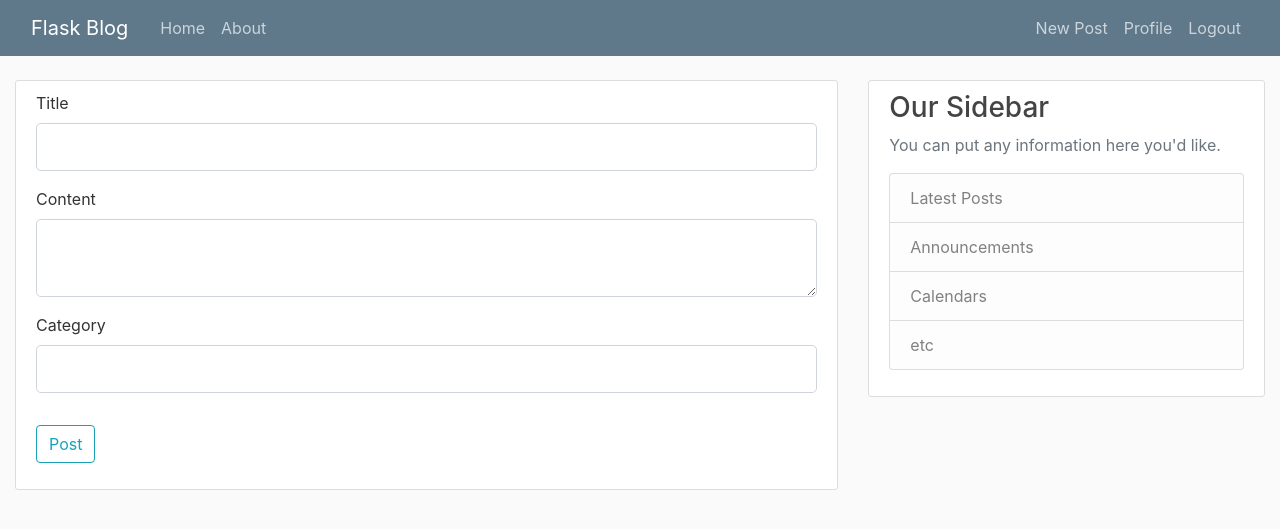
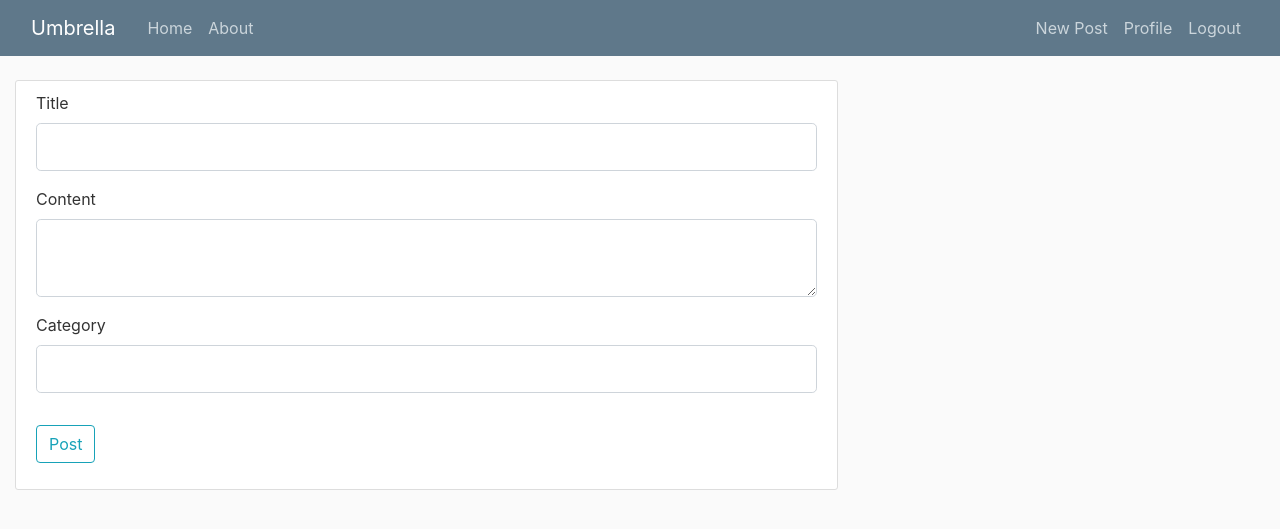
Before and after one commit to gh-lutheravery/umbrella, a Flask app: page /create-post in a window 1280 px wide. Shown: the top 529 px of the page. Run offline with Flask 3, Linux system fonts and the light colour scheme; the visitor is signed in with stand-in values (Sample User, id 1); some libraries are stand-ins or nearby versions.

Commit message:
format layout

```diff
--- a/umbrella/templates/layout.html
+++ b/umbrella/templates/layout.html
@@ -20,7 +20,7 @@
     <header class="site-header">
       <nav class="navbar navbar-expand-md navbar-dark bg-steel fixed-top">
         <div class="container">
-          <a class="navbar-brand mr-4" href="/">Flask Blog</a>
+          <a class="navbar-brand mr-4" href="/">Umbrella</a>
           <button class="navbar-toggler" type="button" data-toggle="collapse" data-target="#navbarToggle" aria-controls="navbarToggle" aria-expanded="false" aria-label="Toggle navigation">
             <span class="navbar-toggler-icon"></span>
           </button>
@@ -29,7 +29,7 @@
               <a class="nav-item nav-link" href="{{ url_for('main.home') }}">Home</a>
               <a class="nav-item nav-link" href="{{ url_for('main.about') }}">About</a>
             </div>
-            <!-- Navbar Right Side -->
+            <!-- Right Side -->
             <div class="navbar-nav">
               {% if current_user.is_authenticated %}
                 <a class="nav-item nav-link" href="{{ url_for('posts.create_post') }}">New Post</a>
@@ -44,6 +44,7 @@
         </div>
       </nav>
     </header>
+
     <main role="main" class="container">
       <div class="row">
         <div class="col-md-8">
@@ -58,25 +59,11 @@
           {% endwith %}
           {% block content %}{% endblock %}
         </div>
-        <div class="col-md-4">
-          <div class="content-section">
-            <h3>Our Sidebar</h3>
-            <p class='text-muted'>You can put any information here you'd like.
-              <ul class="list-group">
-                <li class="list-group-item list-group-item-light">Latest Posts</li>
-                <li class="list-group-item list-group-item-light">Announcements</li>
-                <li class="list-group-item list-group-item-light">Calendars</li>
-                <li class="list-group-item list-group-item-light">etc</li>
-              </ul>
-            </p>
-          </div>
-        </div>
       </div>
     </main>
 
 
     <!-- Optional JavaScript -->
-    <!-- jQuery first, then Popper.js, then Bootstrap JS -->
     <script src="https://code.jquery.com/jquery-3.2.1.slim.min.js" integrity="sha384-KJ3o2DKtIkvYIK3UENzmM7KCkRr/rE9/Qpg6aAZGJwFDMVNA/GpGFF93hXpG5KkN" crossorigin="anonymous"></script>
     <script src="https://cdnjs.cloudflare.com/ajax/libs/popper.js/1.12.9/umd/popper.min.js" integrity="sha384-ApNbgh9B+Y1QKtv3Rn7W3mgPxhU9K/ScQsAP7hUibX39j7fakFPskvXusvfa0b4Q" crossorigin="anonymous"></script>
     <script src="https://maxcdn.bootstrapcdn.com/bootstrap/4.0.0/js/bootstrap.min.js" integrity="sha384-JZR6Spejh4U02d8jOt6vLEHfe/JQGiRRSQQxSfFWpi1MquVdAyjUar5+76PVCmYl" crossorigin="anonymous"></script>
```
